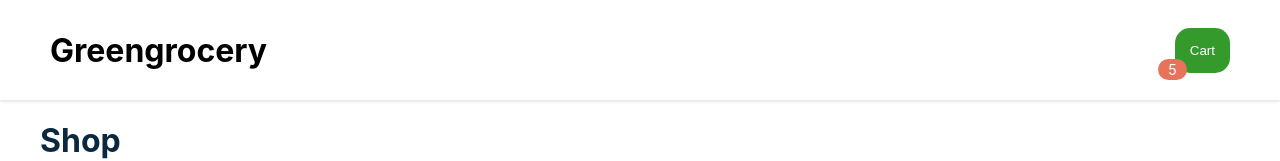
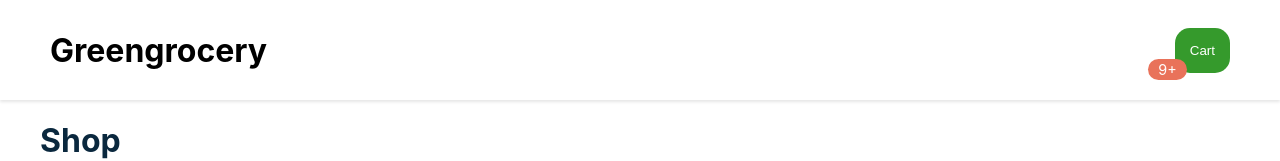
Before and after one commit to levelasquez/react-shopping-cart-course, a React (Create React App) app: page / in a window 1280 px wide. Shown: the top 161 px of the page. Built offline with nearby package versions, Linux system fonts and the light colour scheme.

Commit message:
bubble alert component

```diff
--- a/src/components/BubbleAlert.js
+++ b/src/components/BubbleAlert.js
@@ -12,8 +12,18 @@ const styles = {
 }
 
 class BubbleAlert extends Component {
+  getNumber(number) {
+    if (!number) {
+      return ''
+    }
+
+    return number > 9 ? '9+' : number
+  }
+
   render() {
-    return <span style={styles.bubbleAlert}>5</span>
+    const { value } = this.props
+
+    return <span style={styles.bubbleAlert}>{this.getNumber(value)}</span>
   }
 }
 
--- a/src/components/Cart.js
+++ b/src/components/Cart.js
@@ -23,7 +23,7 @@ class Cart extends Component {
     return (
       <div>
         <span style={styles.bubble}>
-          <BubbleAlert />
+          <BubbleAlert value={10} />
         </span>
         <button style={styles.cart}>Cart</button>
       </div>
```
